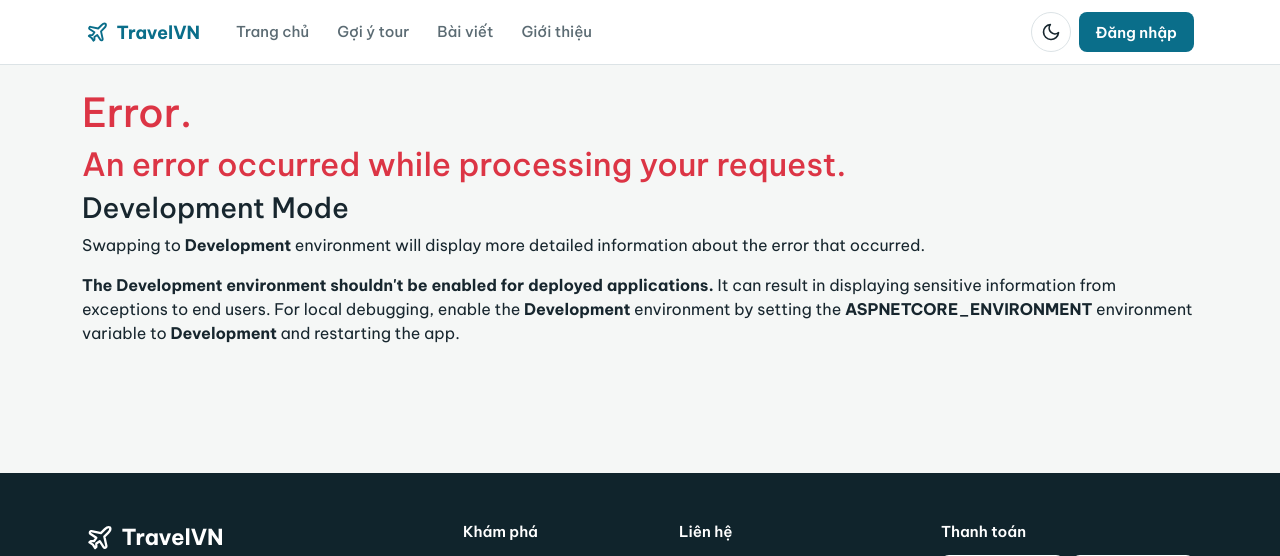
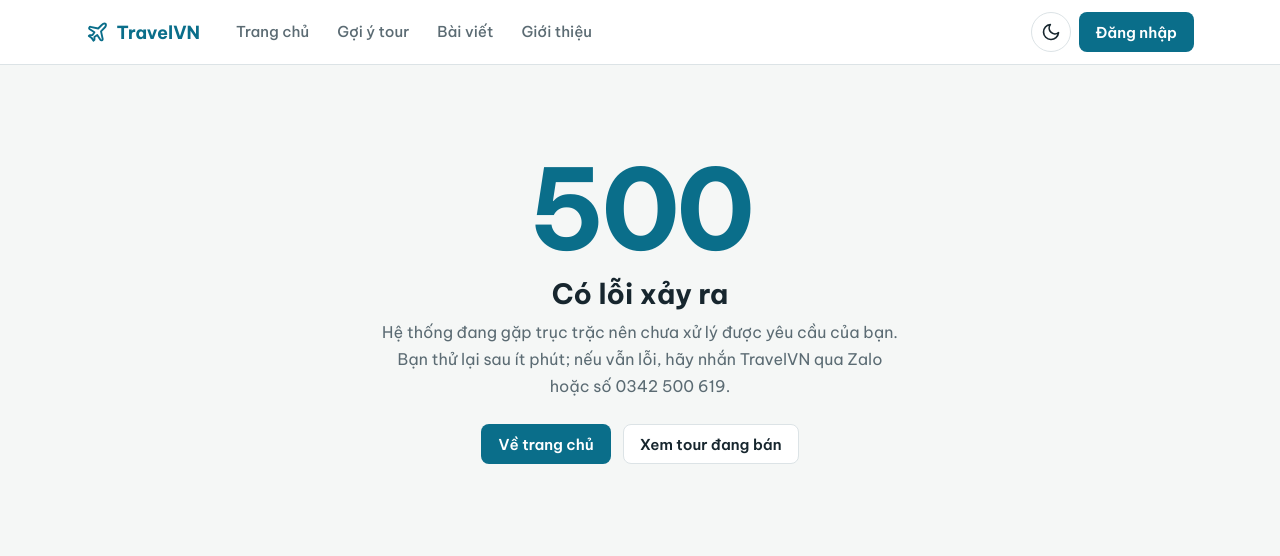
Before and after one commit to manhta865-dev/webdulich, an ASP.NET Core app: template webdulich/Views/Shared/Error.cshtml in a window 1280 px wide. Shown: the top 556 px of the page. Run offline with ASP.NET Core 8, Linux system fonts and the light colour scheme; the template is opened without the code that fills it, so the values that code supplies are empty; some libraries are stand-ins or nearby versions.

Commit message:
Trang báo lỗi và trang không tìm thấy bằng tiếng Việt
- Program.cs trỏ lỗi tới /Home/Error nhưng không có HomeController, nên trên host khách gặp lỗi
  thấy trang trắng; địa chỉ sai cũng trả trang trắng 0 byte.
- Thêm TrangChu/Loi: 404 là "Không tìm thấy trang", lỗi khác là "Có lỗi xảy ra", giữ đúng mã lỗi,
  có nút về trang chủ (admin về Tổng quan). Không hiện chi tiết lỗi cho khách.
- UseStatusCodePagesWithReExecute cho mọi mã lỗi không có nội dung (kể cả NotFound() trong action).

Co-Authored-By: Claude Opus 5.5 <noreply@anthropic.com>

```diff
--- a/webdulich/Program.cs
+++ b/webdulich/Program.cs
@@ -78,10 +78,14 @@ var app = builder.Build();
 
 if (!app.Environment.IsDevelopment())
 {
-    app.UseExceptionHandler("/Home/Error");
+    // Lỗi bất ngờ: hiện trang báo lỗi tiếng Việt (TrangChu/Loi). Trước đây trỏ tới /Home/Error không tồn tại nên khách thấy trang trắng.
+    app.UseExceptionHandler("/TrangChu/Loi");
     app.UseHsts();
     app.UseHttpsRedirection();
 }
+
+// Địa chỉ sai (404) và các mã lỗi khác không có nội dung: hiện trang báo cùng giao diện web thay cho trang trắng
+app.UseStatusCodePagesWithReExecute("/TrangChu/Loi", "?ma={0}");
 
 app.UseStaticFiles();
 app.UseRouting();
--- a/webdulich/Views/Shared/Error.cshtml
+++ b/webdulich/Views/Shared/Error.cshtml
@@ -1,25 +1,44 @@
-@model ErrorViewModel
+@* Trang báo lỗi dùng chung (TrangChuController.Loi): 404 là không tìm thấy trang, 500 là lỗi hệ thống.
+   Không hiện chi tiết lỗi cho khách (chi tiết nằm trong nhật ký máy chủ). *@
 @{
-    ViewData["Title"] = "Error";
+    int maLoi = ViewBag.MaLoi is int m ? m : 500;
+    bool khongThay = maLoi == 404;
+    bool laAdmin = Context.Session.GetString("role") == "admin";
+    ViewData["Title"] = khongThay ? "Không tìm thấy trang" : "Có lỗi xảy ra";
 }
 
-<h1 class="text-danger">Error.</h1>
-<h2 class="text-danger">An error occurred while processing your request.</h2>
-
-@if (Model.ShowRequestId)
-{
-    <p>
-        <strong>Request ID:</strong> <code>@Model.RequestId</code>
-    </p>
+@section Styles {
+    <link rel="stylesheet" href="~/css/components.css" asp-append-version="true" />
+    <style>
+        .loi-trang { max-width: 560px; margin: var(--tv-k8, 64px) auto; padding: 0 var(--tv-k4); text-align: center; }
+        .loi-ma { font-size: clamp(4rem, 14vw, 7rem); font-weight: 800; line-height: 1; color: var(--tv-nhan); letter-spacing: -0.03em; }
+        .loi-trang h1 { margin: var(--tv-k3) 0 var(--tv-k2); font-size: var(--tv-cs-tieu-de); font-weight: 700; }
+        .loi-trang p { margin: 0 0 var(--tv-k5); line-height: 1.7; color: var(--tv-chu-phu); }
+        .loi-nut { display: flex; flex-wrap: wrap; justify-content: center; gap: var(--tv-k3); }
+    </style>
 }
 
-<h3>Development Mode</h3>
-<p>
-    Swapping to <strong>Development</strong> environment will display more detailed information about the error that occurred.
-</p>
-<p>
-    <strong>The Development environment shouldn't be enabled for deployed applications.</strong>
-    It can result in displaying sensitive information from exceptions to end users.
-    For local debugging, enable the <strong>Development</strong> environment by setting the <strong>ASPNETCORE_ENVIRONMENT</strong> environment variable to <strong>Development</strong>
-    and restarting the app.
-</p>
+<section class="loi-trang">
+    <div class="loi-ma" aria-hidden="true">@maLoi</div>
+    @if (khongThay)
+    {
+        <h1>Không tìm thấy trang</h1>
+        <p>Địa chỉ này không có hoặc đã được đổi. Bạn kiểm tra lại đường dẫn, hoặc quay về trang chính để tìm tour.</p>
+    }
+    else
+    {
+        <h1>Có lỗi xảy ra</h1>
+        <p>Hệ thống đang gặp trục trặc nên chưa xử lý được yêu cầu của bạn. Bạn thử lại sau ít phút; nếu vẫn lỗi, hãy nhắn TravelVN qua Zalo hoặc số 0342 500 619.</p>
+    }
+    <div class="loi-nut">
+        @if (laAdmin)
+        {
+            <a asp-controller="Admin" asp-action="TongQuan" class="tv-btn tv-btn-chinh">Về trang tổng quan</a>
+        }
+        else
+        {
+            <a asp-controller="TrangChu" asp-action="Index" class="tv-btn tv-btn-chinh">Về trang chủ</a>
+            <a asp-controller="DiaDiem" asp-action="DanhSach" class="tv-btn tv-btn-vien">Xem tour đang bán</a>
+        }
+    </div>
+</section>
```
Also changed, not shown: webdulich/Controllers/TrangChuController.cs (+12 -0 lines).
